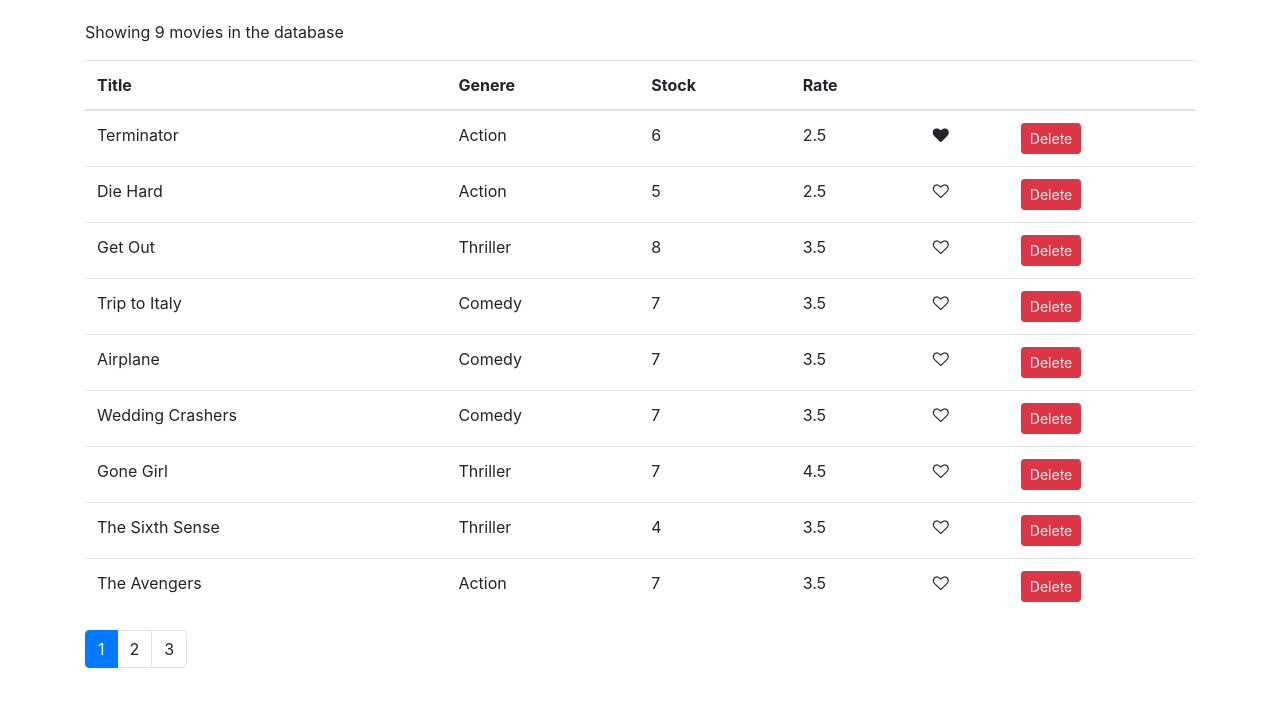
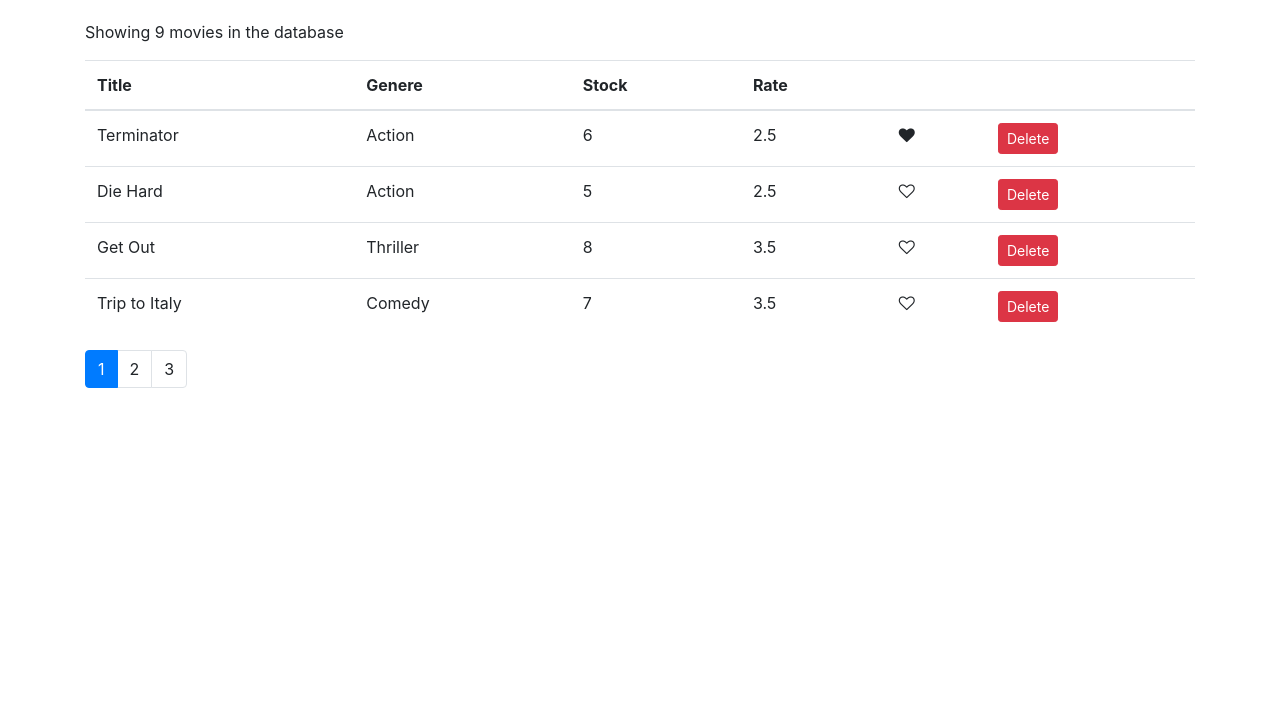
Before and after one commit to mriyank/vidly, a React (Create React App) app: page / in a window 1280 px wide. Shown: the top 706 px of the page. Built offline with nearby package versions, Linux system fonts and the light colour scheme.

Commit message:
successfully added pagination

```diff
--- a/src/components/movies.jsx
+++ b/src/components/movies.jsx
@@ -2,6 +2,7 @@
 import { getMovies } from "../services/fakeMovieService";
 import Like from "./common/like";
 import Pagination from "./common/pagination";
+import {paginate} from '../utils/paginate';
 
 class Movies extends Component {
   state = {
@@ -30,9 +31,12 @@
 
   render() {
     const { length: count } = this.state.movies;
-    const { pageSize, currentPage } = this.state;
+    const { pageSize, currentPage, movies: allMovies } = this.state;
 
-    if (count === 0) return <p>No movies</p>;
+    if (count === 0) return <p>there are no movies in the database</p>;
+
+
+    const movies = paginate(allMovies,currentPage, pageSize);
 
     return (
       <React.Fragment>
@@ -49,7 +53,7 @@
             </tr>
           </thead>
           <tbody>
-            {this.state.movies.map((movie) => (
+            {movies.map((movie) => (
               <tr key={movie._id}>
                 <td>{movie.title}</td>
                 <td>{movie.genre.name}</td>
--- /dev/null
+++ b/src/utils/paginate.js
@@ -0,0 +1,9 @@
+import _ from "lodash";
+
+export function paginate(items, pageNumber, pageSize) {
+  const startIndex = (pageNumber - 1) * pageSize;
+  return _(items)
+    .slice(startIndex)
+    .take(pageSize)
+    .value();
+}
```
